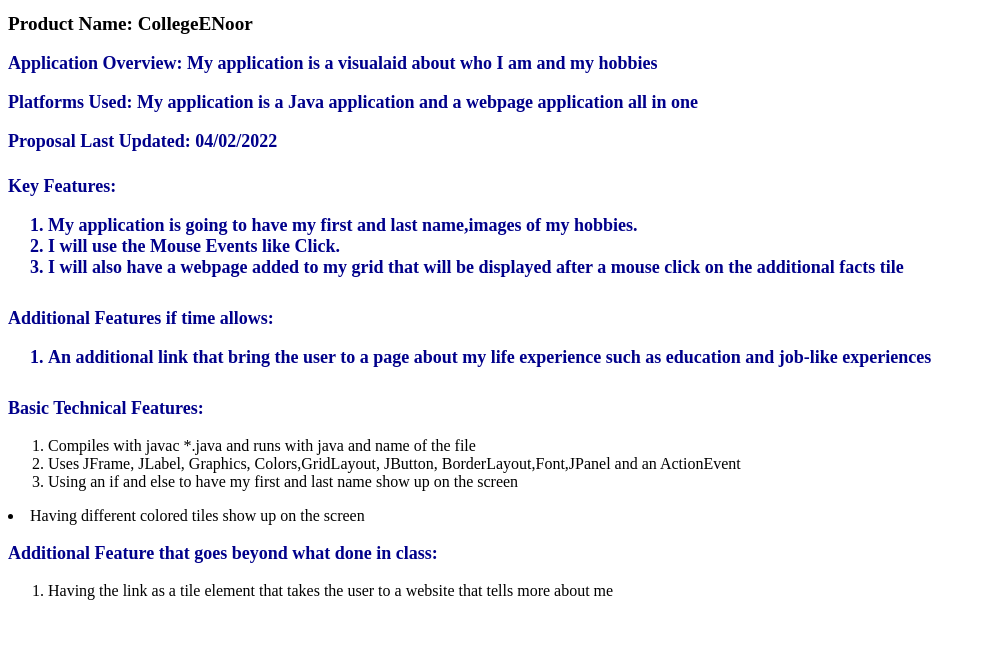
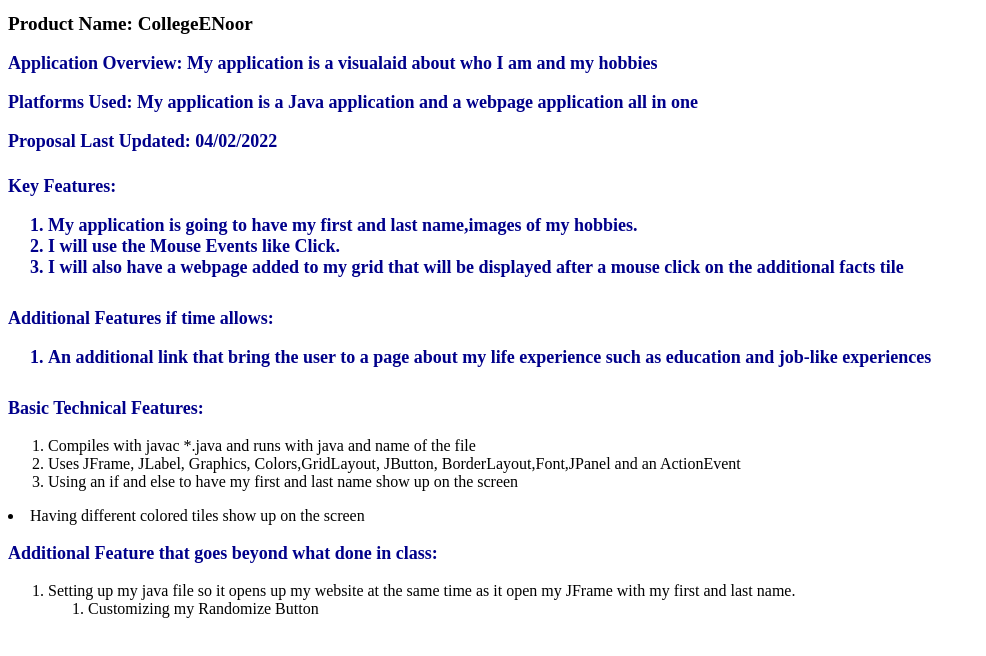
Before and after one commit to mmalik234/Final-Project-Proposal, a plain HTML site: page index.html in a window 1280 px wide. Shown: the whole page, without its empty margins (0-986 px from the left). Drawn offline with Linux system fonts and the light colour scheme.

Commit message:
Update file

```diff
--- a/index.html
+++ b/index.html
@@ -55,8 +55,13 @@
     <p>Additional Feature that goes beyond what done in class:
     <ol>
     <li>
-        Having the link as a tile element that takes the user to a website that tells more about me
+        Setting up my java file so it opens  up my website at the same time as it open my JFrame with my first and last name.
     </li>
+    <ol>
+    <li>
+        Customizing my Randomize Button
+    </li>
+    </ol>
     </ol>
     </p>
 
```
